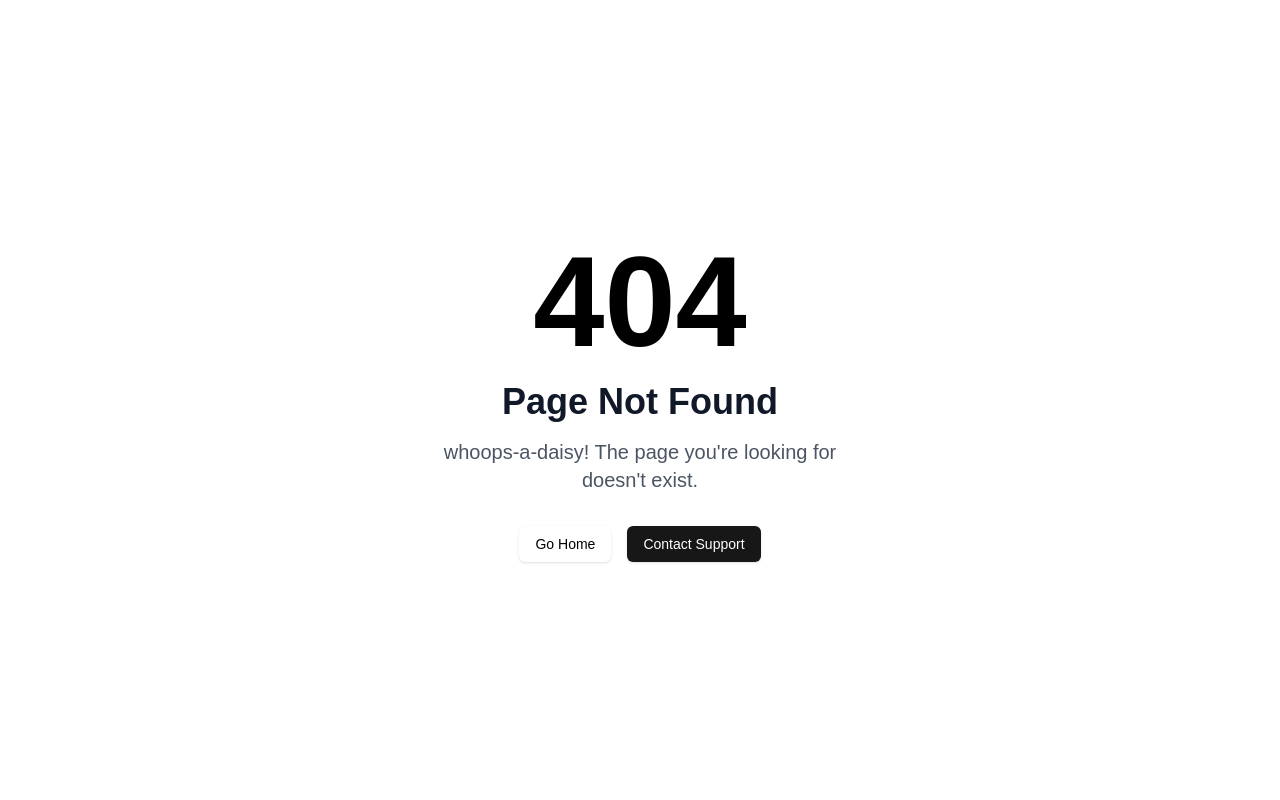
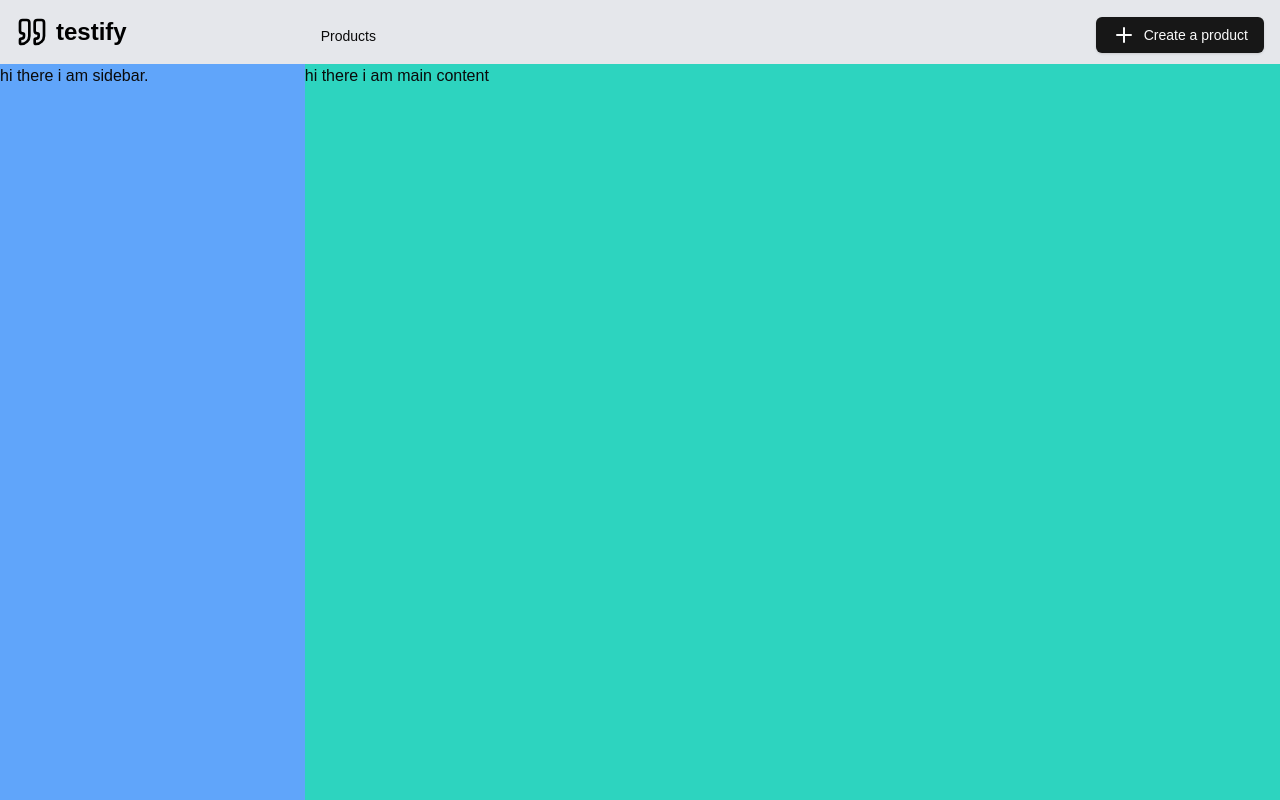
Before and after one commit to devansh193/testify, a Next.js app: page /products in a window 1280 px wide. Before the commit this address had no page. Built offline with nearby package versions, Linux system fonts and the light colour scheme.

Commit message:
products-fix

```diff
--- a/app/products/create/page.tsx
+++ b/app/products/create/page.tsx
@@ -20,7 +20,7 @@ import { ArrowLeftIcon, ArrowRightIcon } from "@radix-ui/react-icons";
 import { FileImage, Trash2, Plus, Star, User } from "lucide-react";
 import Image from "next/image";
 
-export default function Component() {
+const Create = () => {
   const [currentStep, setCurrentStep] = useState(0);
   const [formData, setFormData] = useState({
     title: "",
@@ -226,7 +226,7 @@ export default function Component() {
 
   return (
     <main className="flex flex-col md:flex-row min-h-screen bg-gray-50">
-      <div className="md:w-[500px] bg-gray-50 md:h-screen border-r-2 border-gray-200 flex flex-col">
+      <div className="md:w-[400px] bg-gray-50 md:h-screen border-r-2 border-gray-200 flex flex-col">
         <div className="h-14 bg-gray-50 border-r border-b-2 border-gray-200 p-4">
           <TestifyLogo />
         </div>
@@ -399,4 +399,5 @@ export default function Component() {
       </div>
     </main>
   );
-}
+};
+export default Create;
--- /dev/null
+++ b/app/products/page.tsx
@@ -0,0 +1,41 @@
+import TestifyLogo from "@/components/Logo";
+import {
+  Breadcrumb,
+  BreadcrumbItem,
+  BreadcrumbList,
+  BreadcrumbPage,
+} from "@/components/ui/breadcrumb";
+import { Button } from "@/components/ui/button";
+import { Plus } from "lucide-react";
+import Link from "next/link";
+
+const Product = () => {
+  return (
+    <div className="flex h-screen bg-gray-100">
+      <div className="hidden md:block w-[400px] bg-blue-400 h-full">
+        <div className="h-16 bg-gray-200 border-b border-gray-200 p-4">
+          <TestifyLogo />
+        </div>
+        hi there i am sidebar.
+      </div>
+      <div className="bg-teal-400 w-full">
+        <div className="h-16 flex items-center justify-between bg-gray-200 border-b border-gray-200 p-4 pt-6">
+          <Breadcrumb>
+            <BreadcrumbList>
+              <BreadcrumbItem>
+                <BreadcrumbPage>Products</BreadcrumbPage>
+              </BreadcrumbItem>
+            </BreadcrumbList>
+          </Breadcrumb>
+          <Link href="/products/create">
+            <Button>
+              <Plus className="mr-2" /> Create a product
+            </Button>
+          </Link>
+        </div>
+        hi there i am main content
+      </div>
+    </div>
+  );
+};
+export default Product;
```
